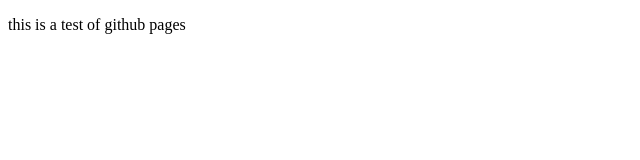
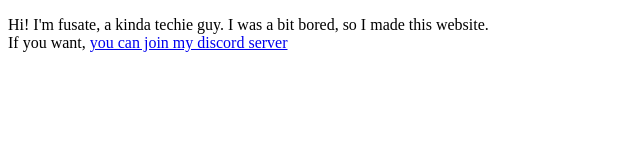
Before and after one commit to fusate/fusate.github.io, a plain HTML site: page index.html in a window 1280 px wide. Shown: the whole page, without its empty margins (0-640 px from the left). Drawn offline with Linux system fonts and the light colour scheme.

Commit message:
changed webpage content

```diff
--- a/index.html
+++ b/index.html
@@ -2,10 +2,11 @@
 <html>
 <head>
 	<meta charset="UTF-8">
-	<title>test</title>
+	<title>fusate's website</title>
 </head>
 <body>
-	<p>this is a test of github pages</p>
+	<p>Hi!  I'm fusate, a kinda techie guy.  I was a bit bored, so I made this website.
+	<br/>If you want, <a href="https://discord.gg/rzdEfex">you can join my discord server</a></p>
 
 </body>
 </html>
```
